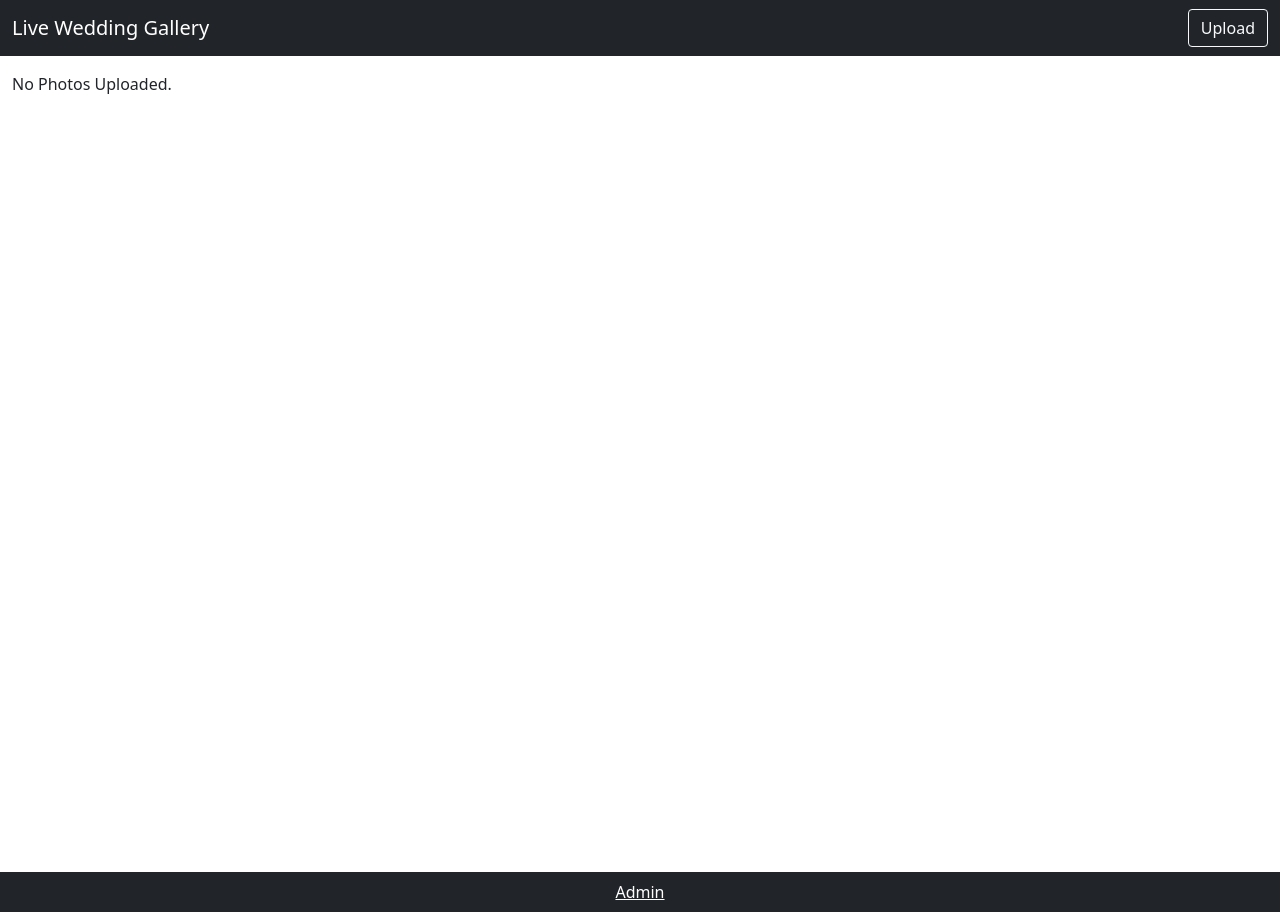
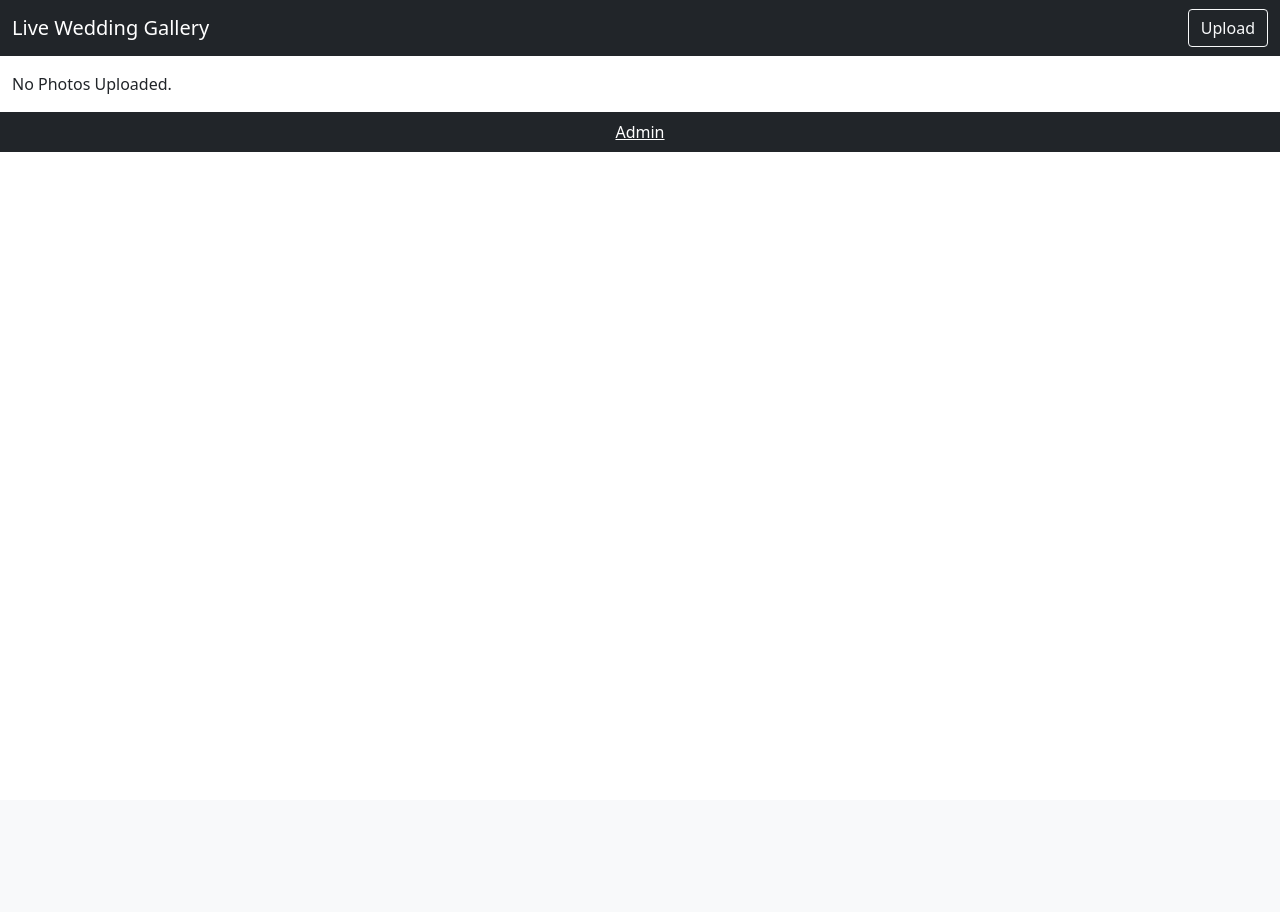
Before and after one commit to zmdavis15/wedding_gallery, a Django app: page / in a window 1280 px wide. After the commit the page ends 152 px from the top, so only its background shows below. Run offline with Django 4.2, Linux system fonts and the light colour scheme; data that the repository does not hold is empty; some libraries are stand-ins or nearby versions.

Commit message:
fixed footer

```diff
--- a/layout/static/layout/css/style.css
+++ b/layout/static/layout/css/style.css
@@ -2,7 +2,3 @@
 .asteriskField {
   color: red;
 }
-
-#main_content {
-    height: 100vh;
-}
--- a/layout/templates/layout/base.html
+++ b/layout/templates/layout/base.html
@@ -40,7 +40,7 @@
     {% block content %}
     {% endblock %}
     <!-- bottom nav and JS files -->
-    <nav class="navbar navbar-light bg-dark">
+    <nav class="navbar navbar-light bg-dark footer">
       <div class="container-fluid d-flex justify-content-center">
         <a class="text-white" href="{% url 'admin:index' %}">Admin</a>
       </div>
```
